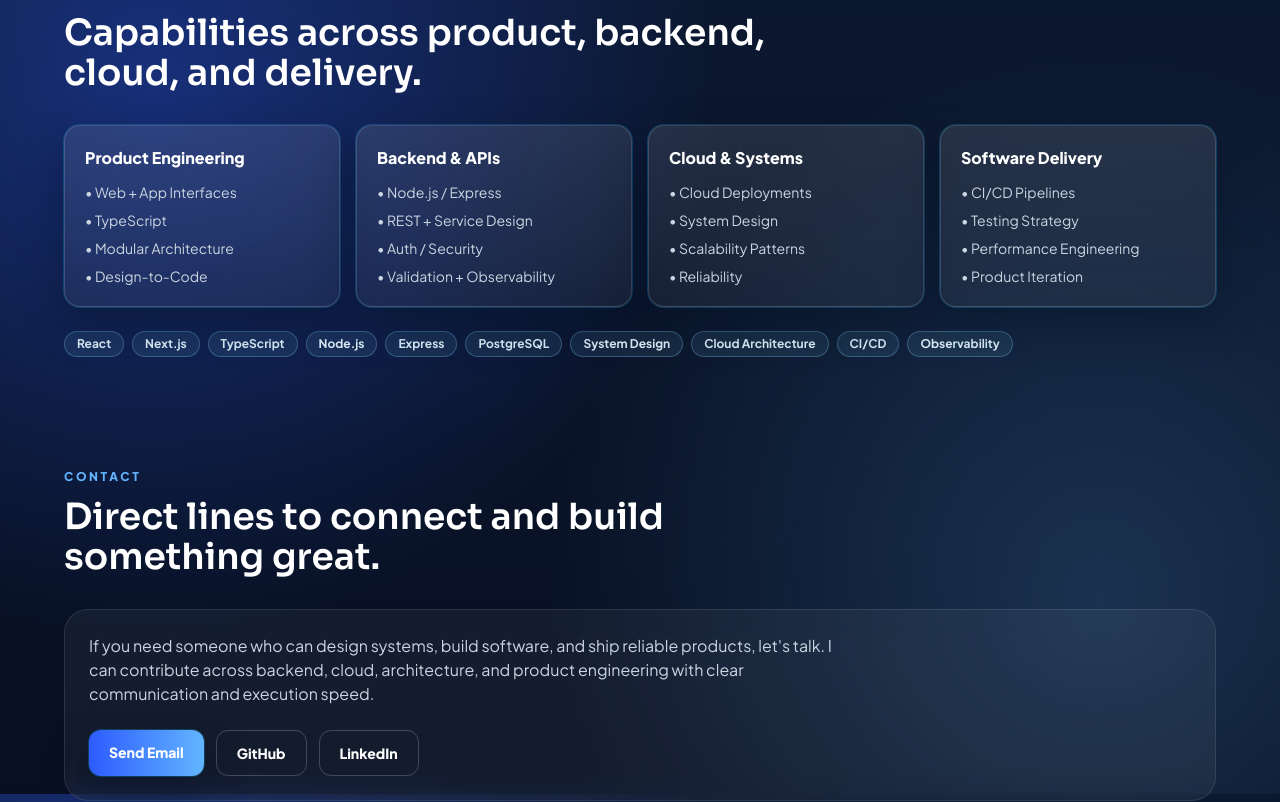
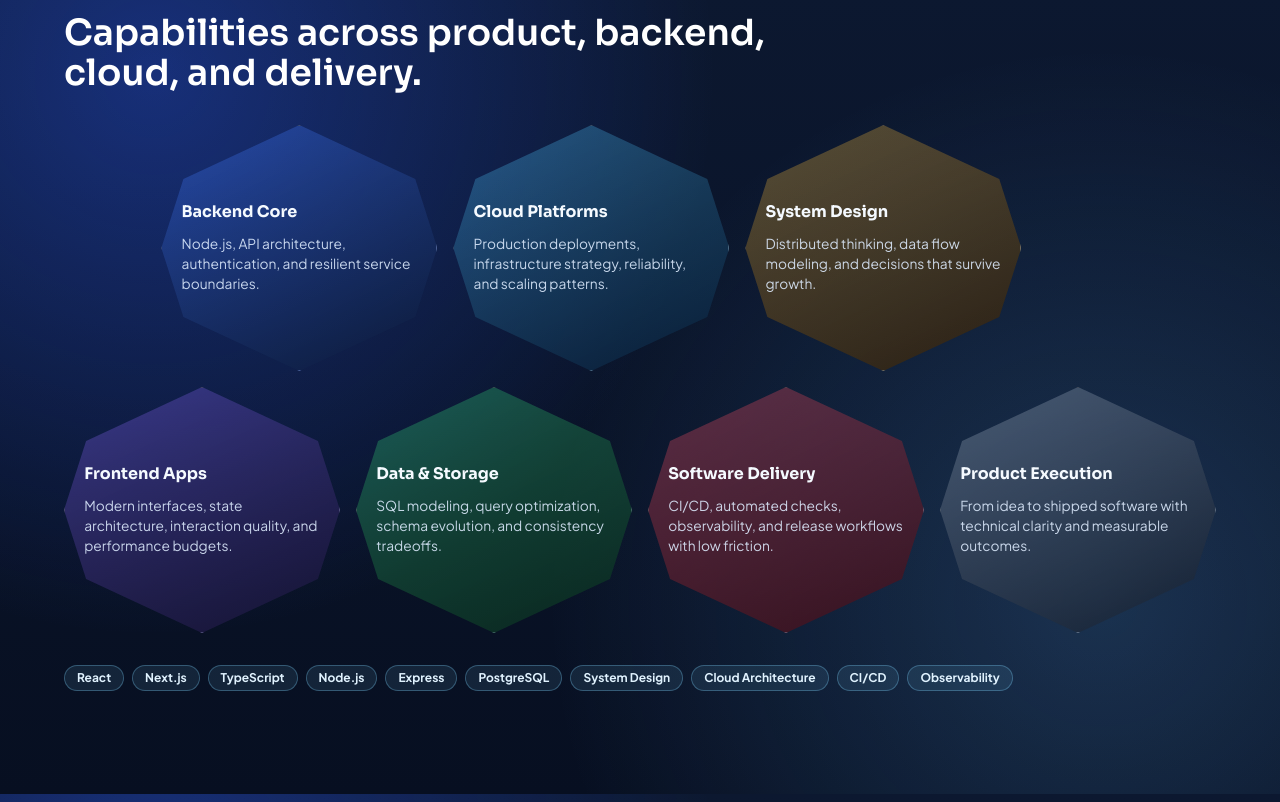
Before and after one commit to lilChars/sonicWP, a React (Vite) app: page / in a window 1280 px wide. Shown: the part 1606-2408 px from the top of the page. Built offline with nearby package versions, Linux system fonts and the light colour scheme.

Commit message:
feat: redesign stack section as seven gem skill layout

```diff
--- a/src/App.jsx
+++ b/src/App.jsx
@@ -10,22 +10,41 @@ const reveal = {
   }
 };
 
-const skillBlocks = [
+const chaosSkills = [
   {
-    title: "Product Engineering",
-    items: ["Web + App Interfaces", "TypeScript", "Modular Architecture", "Design-to-Code"]
+    title: "Backend Core",
+    detail: "Node.js, API architecture, authentication, and resilient service boundaries.",
+    accent: "gem-blue"
   },
   {
-    title: "Backend & APIs",
-    items: ["Node.js / Express", "REST + Service Design", "Auth / Security", "Validation + Observability"]
+    title: "Cloud Platforms",
+    detail: "Production deployments, infrastructure strategy, reliability, and scaling patterns.",
+    accent: "gem-cyan"
   },
   {
-    title: "Cloud & Systems",
-    items: ["Cloud Deployments", "System Design", "Scalability Patterns", "Reliability"]
+    title: "System Design",
+    detail: "Distributed thinking, data flow modeling, and decisions that survive growth.",
+    accent: "gem-amber"
+  },
+  {
+    title: "Frontend Apps",
+    detail: "Modern interfaces, state architecture, interaction quality, and performance budgets.",
+    accent: "gem-violet"
+  },
+  {
+    title: "Data & Storage",
+    detail: "SQL modeling, query optimization, schema evolution, and consistency tradeoffs.",
+    accent: "gem-emerald"
   },
   {
     title: "Software Delivery",
-    items: ["CI/CD Pipelines", "Testing Strategy", "Performance Engineering", "Product Iteration"]
+    detail: "CI/CD, automated checks, observability, and release workflows with low friction.",
+    accent: "gem-ruby"
+  },
+  {
+    title: "Product Execution",
+    detail: "From idea to shipped software with technical clarity and measurable outcomes.",
+    accent: "gem-silver"
   }
 ];
 
@@ -288,22 +307,17 @@ export default function App() {
           className="py-14"
         >
           <SectionTitle eyebrow="SKILLS" title="Capabilities across product, backend, cloud, and delivery." />
-          <div className="grid gap-4 sm:grid-cols-2 xl:grid-cols-4">
-            {skillBlocks.map((block) => (
-              <article
-                key={block.title}
-                className="speed-sheen rounded-2xl border border-white/15 bg-gradient-to-b from-white/10 to-white/5 p-5 shadow-neon"
-              >
-                <h3 className="text-base font-extrabold text-white">{block.title}</h3>
-                <ul className="mt-3 space-y-2 text-sm text-slate-300">
-                  {block.items.map((item) => (
-                    <li key={item}>• {item}</li>
-                  ))}
-                </ul>
+          <div className="chaos-grid">
+            {chaosSkills.map((gem) => (
+              <article key={gem.title} className={`chaos-gem speed-sheen ${gem.accent}`}>
+                <div className="chaos-gem-inner">
+                  <h3 className="chaos-gem-title">{gem.title}</h3>
+                  <p className="chaos-gem-text">{gem.detail}</p>
+                </div>
               </article>
             ))}
           </div>
-          <div className="mt-6 flex flex-wrap gap-2">
+          <div className="mt-8 flex flex-wrap gap-2">
             {[
               "React",
               "Next.js",
--- a/src/index.css
+++ b/src/index.css
@@ -195,6 +195,129 @@ body {
   transform: translateX(120%);
 }
 
+.chaos-grid {
+  display: grid;
+  grid-template-columns: repeat(2, minmax(0, 1fr));
+  gap: 1rem;
+}
+
+.chaos-gem {
+  position: relative;
+  min-height: 220px;
+  clip-path: polygon(50% 0%, 92% 22%, 100% 50%, 92% 78%, 50% 100%, 8% 78%, 0% 50%, 8% 22%);
+  border: 1px solid rgba(255, 255, 255, 0.2);
+  box-shadow: 0 18px 34px rgba(6, 14, 35, 0.35);
+  transition: transform 280ms ease, box-shadow 280ms ease;
+}
+
+.chaos-gem:hover {
+  transform: translateY(-4px) scale(1.01);
+  box-shadow: 0 22px 42px rgba(6, 14, 35, 0.5);
+}
+
+.chaos-gem-inner {
+  height: 100%;
+  padding: 1.4rem 1.2rem;
+  display: flex;
+  flex-direction: column;
+  justify-content: center;
+  gap: 0.7rem;
+}
+
+.chaos-gem-title {
+  margin: 0;
+  font-family: "Sora", ui-sans-serif, system-ui, sans-serif;
+  font-size: 1rem;
+  line-height: 1.25;
+  font-weight: 700;
+  color: #f5faff;
+}
+
+.chaos-gem-text {
+  margin: 0;
+  font-size: 0.86rem;
+  line-height: 1.45;
+  color: rgba(223, 237, 255, 0.88);
+}
+
+.gem-blue {
+  background: linear-gradient(155deg, rgba(65, 121, 255, 0.4), rgba(12, 26, 56, 0.78));
+}
+
+.gem-cyan {
+  background: linear-gradient(155deg, rgba(83, 198, 255, 0.34), rgba(8, 31, 58, 0.78));
+}
+
+.gem-amber {
+  background: linear-gradient(155deg, rgba(232, 184, 78, 0.35), rgba(47, 29, 8, 0.8));
+}
+
+.gem-violet {
+  background: linear-gradient(155deg, rgba(135, 107, 255, 0.35), rgba(24, 20, 56, 0.8));
+}
+
+.gem-emerald {
+  background: linear-gradient(155deg, rgba(57, 217, 138, 0.34), rgba(10, 43, 29, 0.8));
+}
+
+.gem-ruby {
+  background: linear-gradient(155deg, rgba(255, 93, 120, 0.32), rgba(61, 13, 23, 0.82));
+}
+
+.gem-silver {
+  background: linear-gradient(155deg, rgba(185, 203, 225, 0.32), rgba(18, 28, 44, 0.82));
+}
+
+@media (min-width: 768px) {
+  .chaos-grid {
+    grid-template-columns: repeat(3, minmax(0, 1fr));
+    gap: 1.1rem;
+  }
+
+  .chaos-gem {
+    min-height: 240px;
+  }
+}
+
+@media (min-width: 1100px) {
+  .chaos-grid {
+    grid-template-columns: repeat(12, minmax(0, 1fr));
+    gap: 1rem;
+  }
+
+  .chaos-gem {
+    min-height: 246px;
+  }
+
+  .chaos-gem:nth-child(1) {
+    grid-column: 2 / span 3;
+  }
+
+  .chaos-gem:nth-child(2) {
+    grid-column: 5 / span 3;
+  }
+
+  .chaos-gem:nth-child(3) {
+    grid-column: 8 / span 3;
+  }
+
+  .chaos-gem:nth-child(4) {
+    grid-column: 1 / span 3;
+  }
+
+  .chaos-gem:nth-child(5) {
+    grid-column: 4 / span 3;
+  }
+
+  .chaos-gem:nth-child(6) {
+    grid-column: 7 / span 3;
+  }
+
+  .chaos-gem:nth-child(7) {
+    grid-column: 10 / span 3;
+  }
+}
+
 #mobile-menu {
   transition: height 240ms ease, opacity 240ms ease;
 }
```
